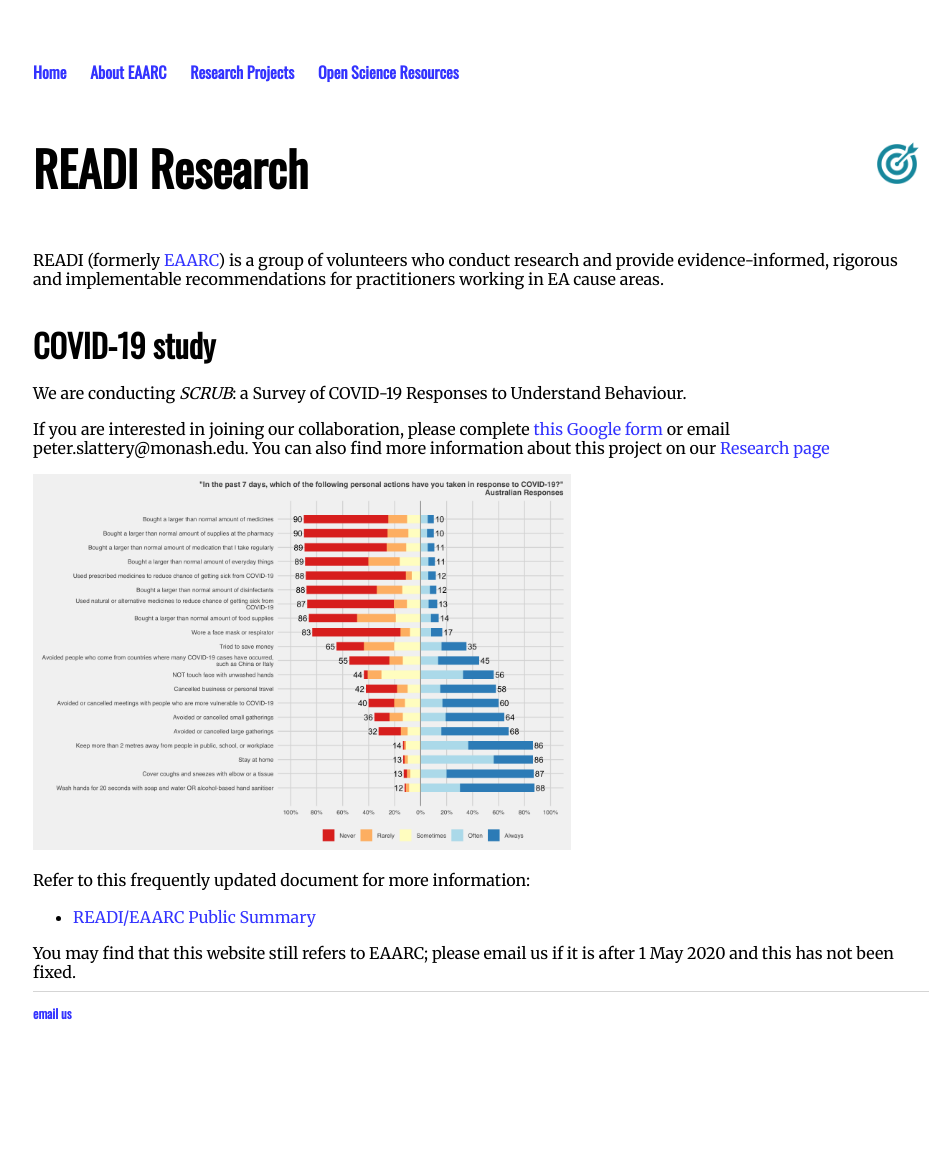
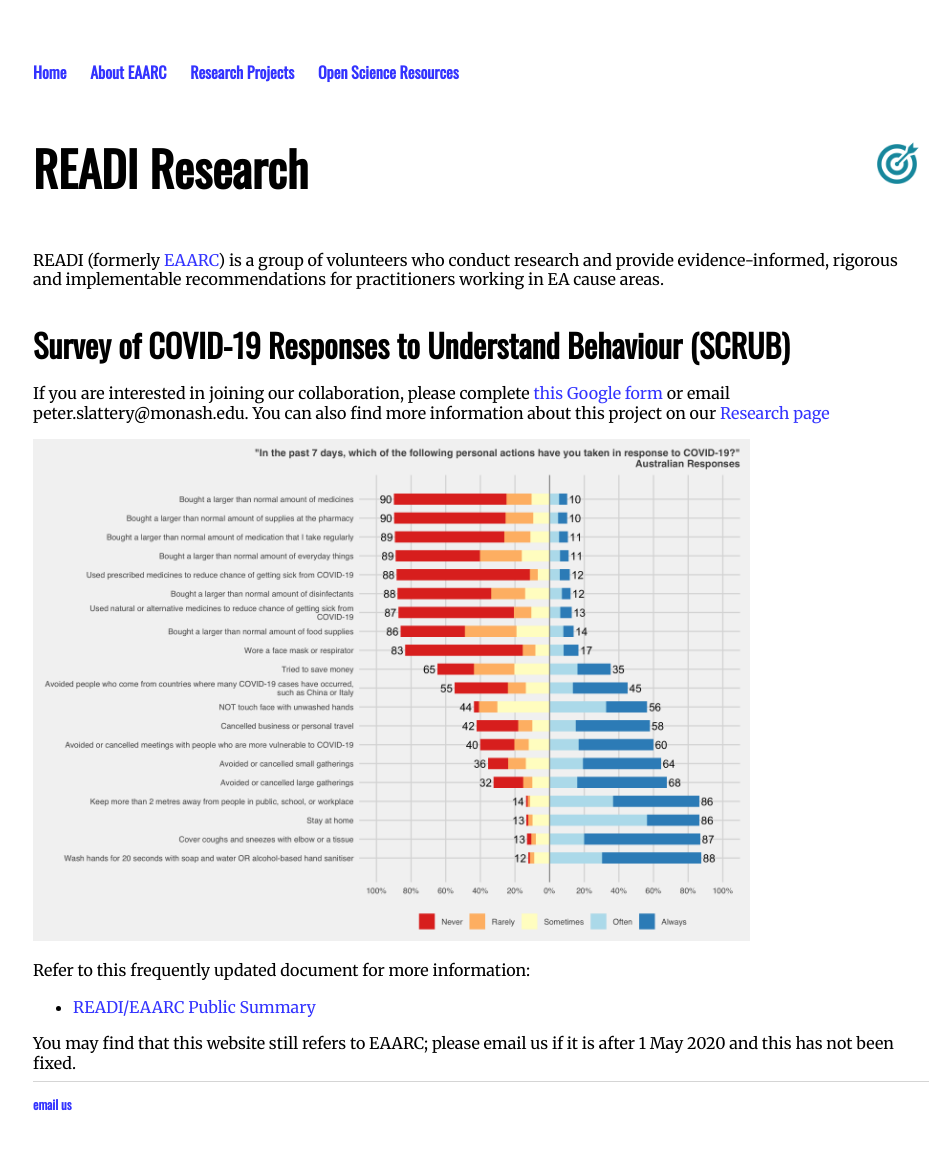
Before and after one commit to aksaeri/scrub, a Jekyll site: the page built from index.md, in a window 1280 px wide. Shown: the whole page, without its empty margins (159-1109 px from the left). Built offline with Jekyll 4.4.1, drawn with Linux system fonts in a browser that asks for light colours; before the commit the page ends 1083 px from its top, so only the background shows below that.

Commit message:
Update index.md

```diff
--- a/index.md
+++ b/index.md
@@ -9,13 +9,11 @@
 
 READI (formerly [EAARC](https://www.eaarc.org/)) is a group of volunteers who conduct research and provide evidence-informed, rigorous and implementable recommendations for practitioners working in EA cause areas.
 
-## COVID-19 study
-
-We are conducting *SCRUB*: a Survey of COVID-19 Responses to Understand Behaviour.
+## Survey of COVID-19 Responses to Understand Behaviour (SCRUB)
 
 If you are interested in joining our collaboration, please complete [this Google form](https://forms.gle/ZA8ZQCU2aGYS31QJA) or email peter.slattery@monash.edu. You can also find more information about this project on our [Research page](pages/research.html)
 
-<img src="/assets/COVID-19 LS - Wave 1 - Behaviours.png" alt="Prevalence of behaviour from Wave 1 of COVID-19 living survey" style="width:60%;">
+<img src="/assets/COVID-19 LS - Wave 1 - Behaviours.png" alt="Prevalence of behaviour from Wave 1 of COVID-19 living survey" style="width:80%;">
 
 Refer to this frequently updated document for more information:
 
```
